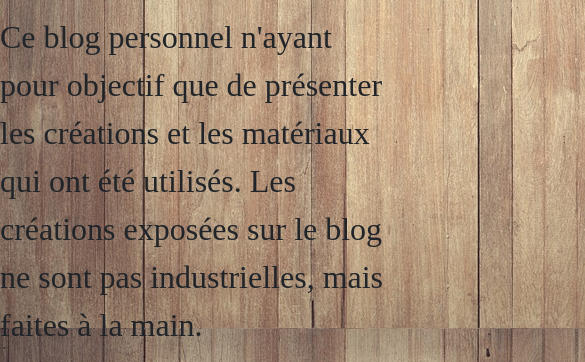
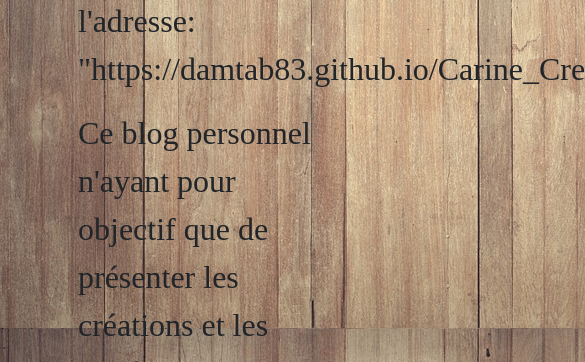
Before and after one commit to Damtab83/Carine_Creation, a plain HTML site: page pages/mentions_legales.html in a window 390 px wide. Shown: the part 524-886 px from the top of the page, 585 px wide, since content can reach past the window. Drawn offline with nearby package versions, Linux system fonts and the light colour scheme; a web font is replaced by a local one.

Commit message:
reajusting mobile view for lrgal notices

```diff
--- a/asset/css/styles_mobile.css
+++ b/asset/css/styles_mobile.css
@@ -6,3 +6,8 @@ h1 {
   width: 60vw;
   margin: auto;
 }
+
+.container_mentions {
+  width: 60vw;
+  margin: auto;
+}
--- a/asset/css/styles_tablet.css
+++ b/asset/css/styles_tablet.css
@@ -11,3 +11,8 @@
 .content_size {
   width: 30vw;
 }
+
+.container_mentions {
+  margin: auto;
+  width: 75vw;
+}
```
Also changed, not shown: index.html (+1 -1 lines).
